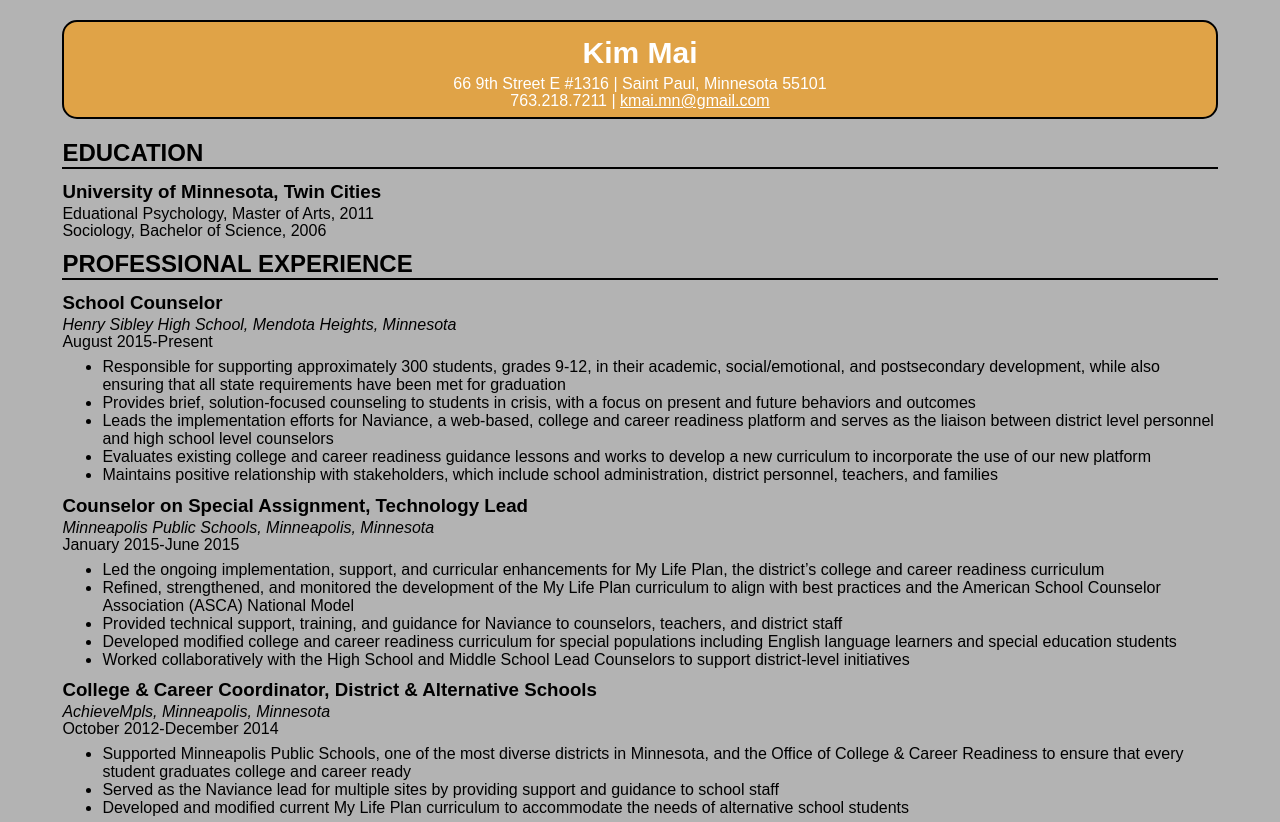
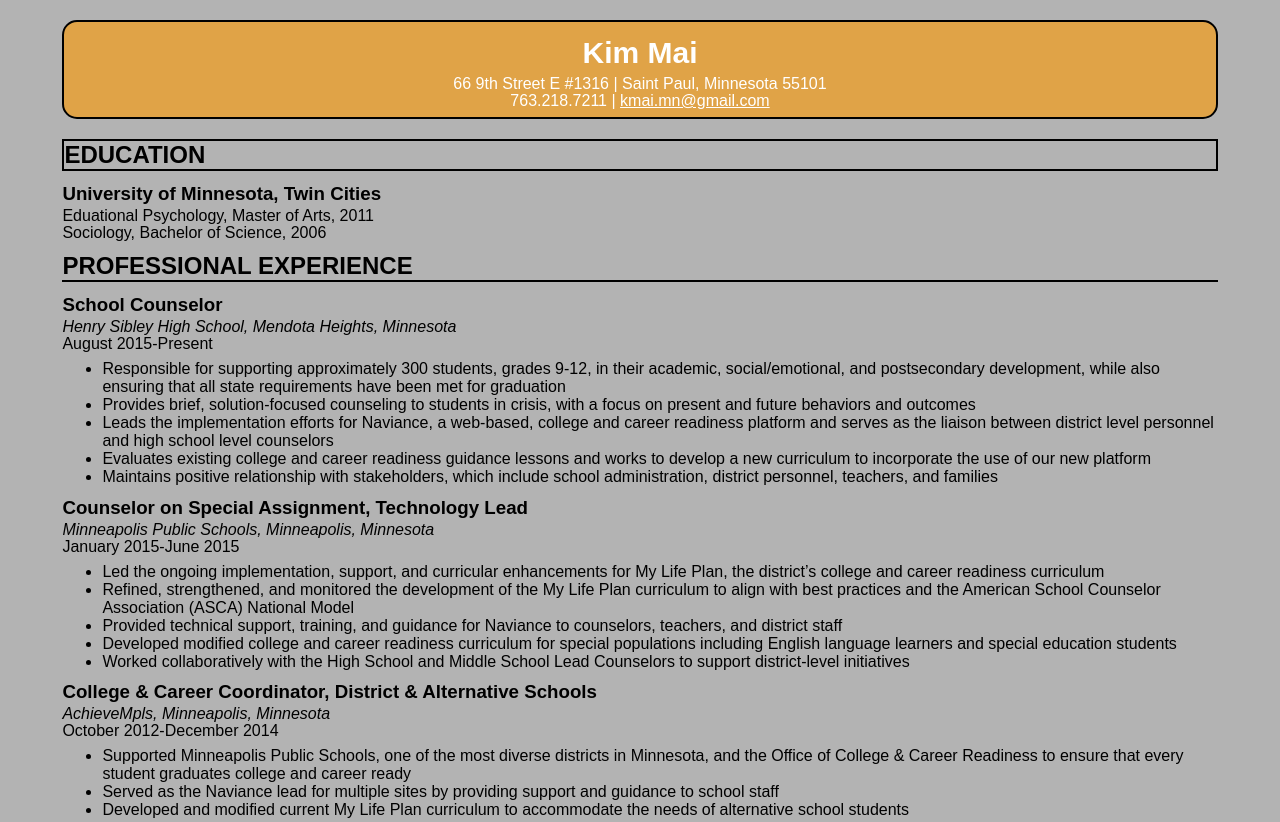
Before and after one commit to kmaimn/kmaimn.github.io, a plain HTML site: page index.html in a window 1280 px wide. Shown: the top 822 px of the page. Drawn offline with Linux system fonts and the light colour scheme.

Commit message:
Update stylesheet.css

```diff
--- a/stylesheet.css
+++ b/stylesheet.css
@@ -30,7 +30,7 @@ a:hover {
 }
 
 .education h2{
-	border-bottom: 2px solid #000;
+	border: 2px solid #000;
 }
 
 .education h3{
```
